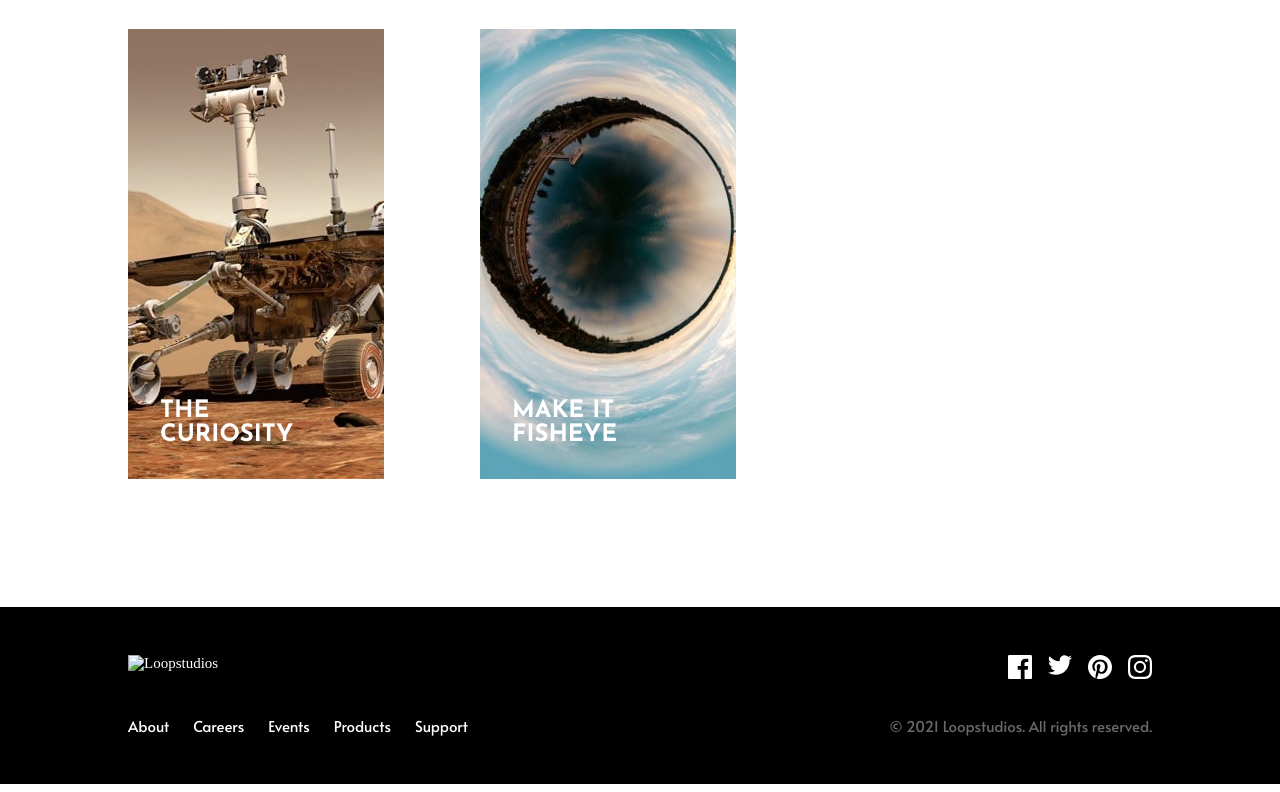
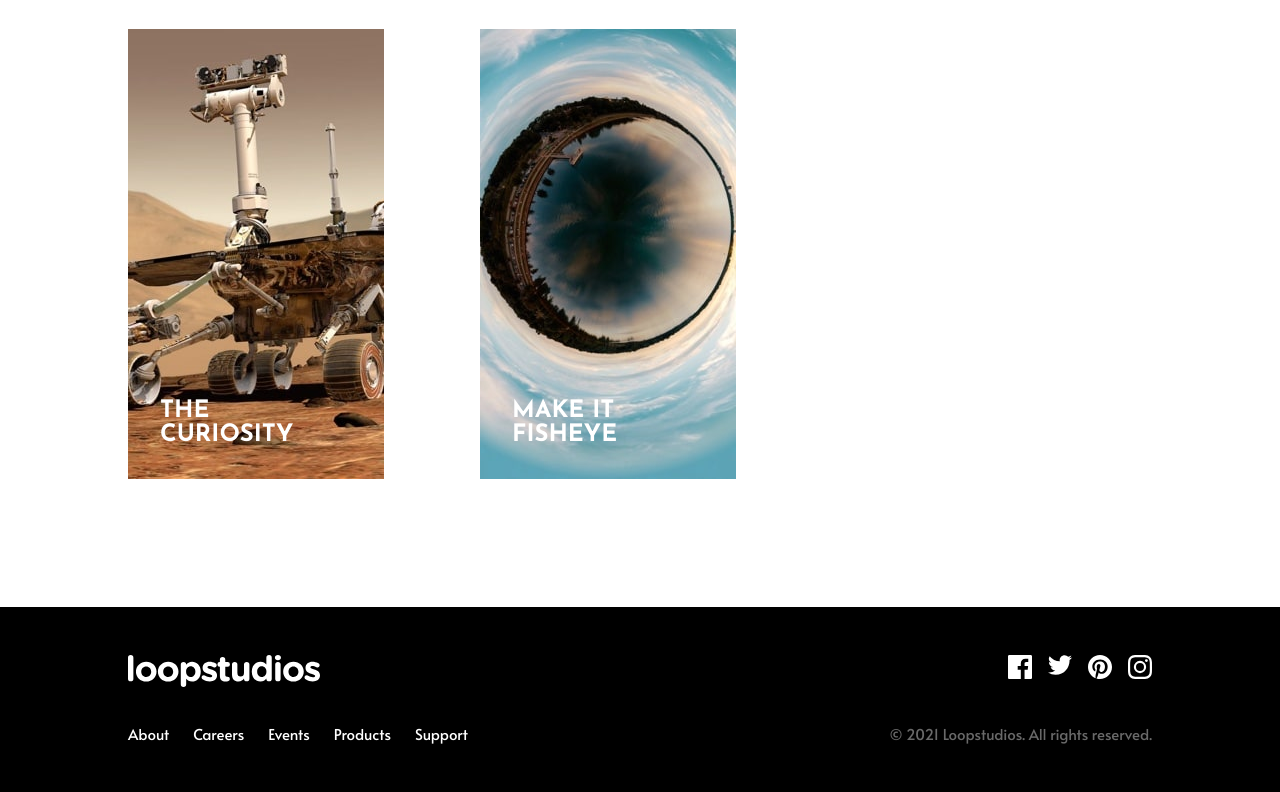
Before and after one commit to AhmedEhabHM/Loopstudios, a plain HTML site: page index.html in a window 1280 px wide. Shown: the part 2514-3306 px from the top of the page. Drawn offline with Linux system fonts and the light colour scheme.

Commit message:
Update index.html

```diff
--- a/index.html
+++ b/index.html
@@ -79,7 +79,7 @@
   <footer class="footer">
     <div class="footer-content">
       <div class="footer-logo">
-        <img src=".logo.svg" alt="Loopstudios" />
+        <img src="logo.svg" alt="Loopstudios" />
       </div>
       <div class="footer-links">
         <a href="#" class="footer-link">About</a>
```
